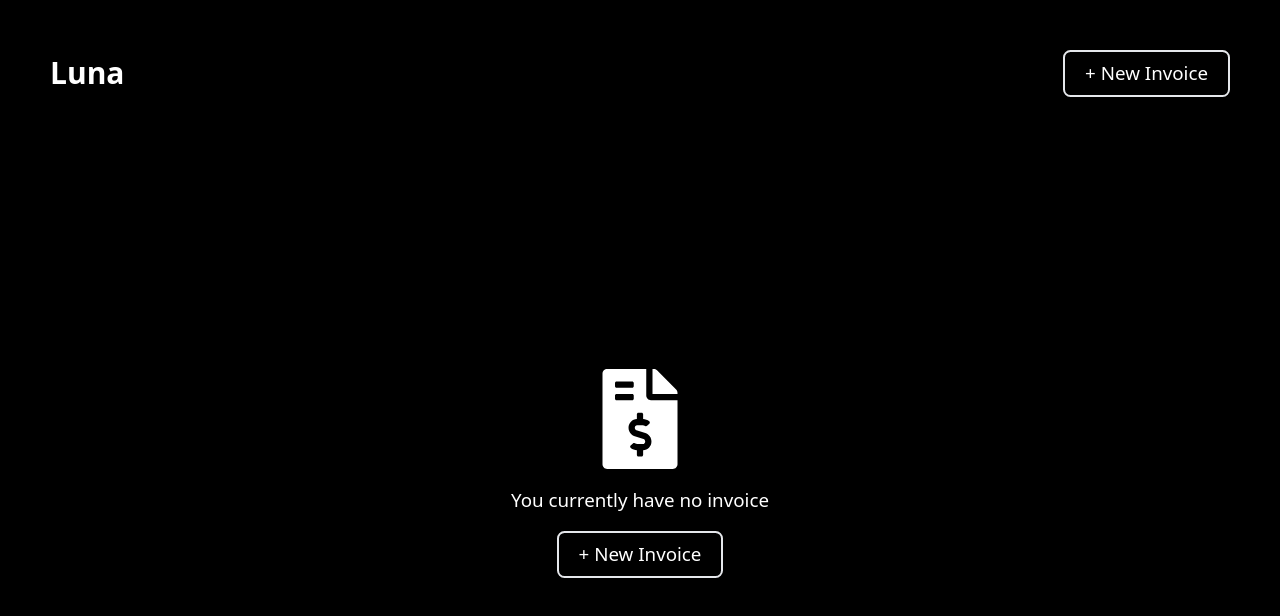
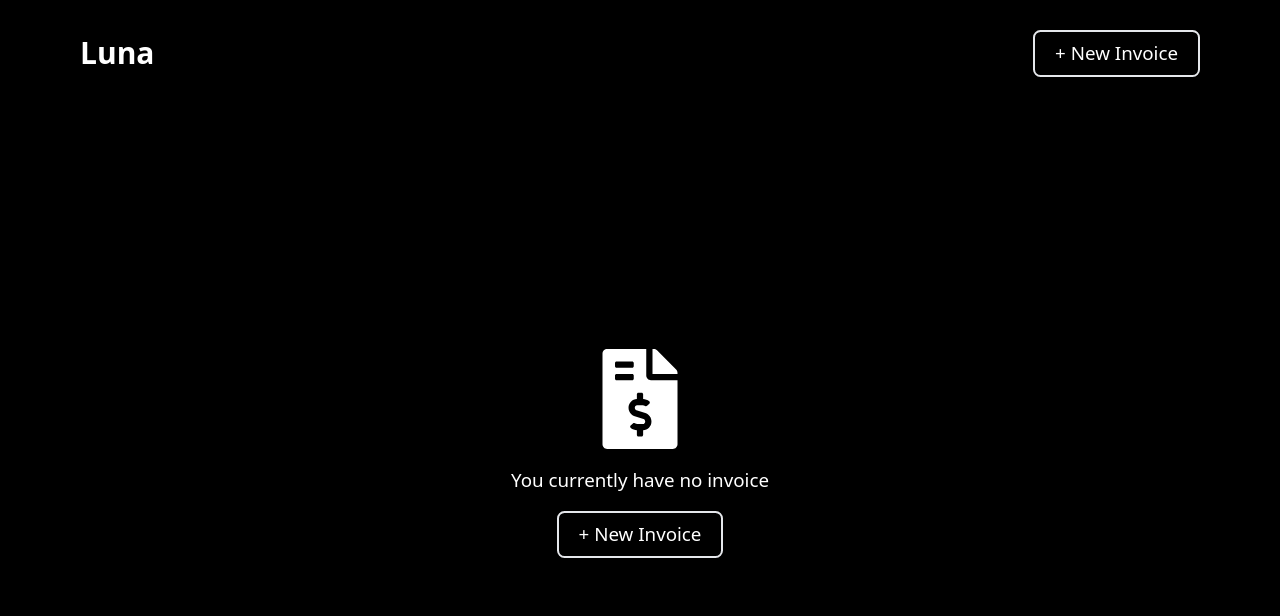
Before and after one commit to Orisabiyi/luna, a React (Vite) app: page /all-invoice in a window 1280 px wide. Shown: the top 616 px of the page. Built offline with nearby package versions, Linux system fonts and the light colour scheme.

Commit message:
style: Adjust Navbar padding for improved layout

```diff
--- a/src/components/Navbar.jsx
+++ b/src/components/Navbar.jsx
@@ -2,7 +2,7 @@ import InvoiceButton from "./InvoiceButton";
 
 export default function Navbar() {
   return (
-    <nav className="text-white flex items-center justify-between p-20 text-3xl">
+    <nav className="text-white flex items-center justify-between py-12 px-32 text-3xl">
       <h1 className="text-5xl font-semibold">Luna</h1>
       <InvoiceButton />
     </nav>
```
